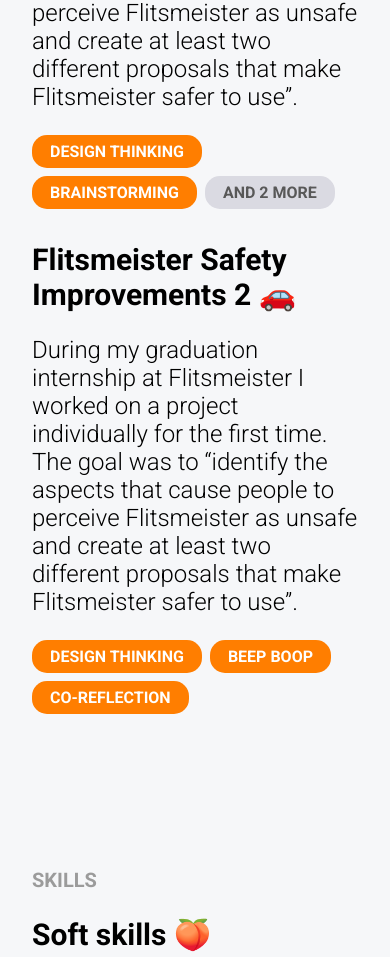
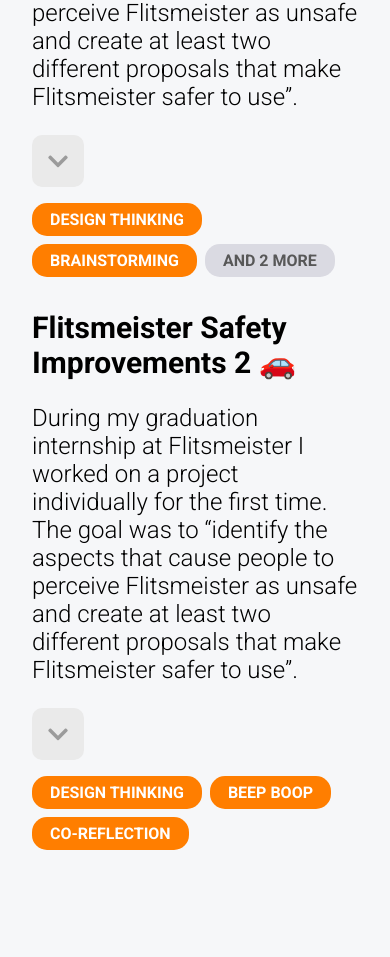
Before and after one commit to lbrndsn/portfolio, a React (Create React App) app: page / in a window 390 px wide. Shown: the part 1253-2210 px from the top of the page. Built offline with nearby package versions, Linux system fonts and the light colour scheme.

Commit message:
open and close buttons

```diff
--- a/src/App.scss
+++ b/src/App.scss
@@ -257,31 +257,29 @@
 
 .project-content-enter {
   opacity: 0;
-  transform: scale(0.9);
+  max-height: 0px;
 }
 .project-content-enter-active {
   opacity: 1;
-  transform: translateX(0);
-  transition: opacity 300ms, transform 300ms;
+  max-height: 1000px;
+  transition: all 300ms;
 }
 .project-content-exit {
   opacity: 1;
+  max-height: 1000px;
 }
 .project-content-exit-active {
   opacity: 0;
-  transform: scale(0.8);
-  transition: opacity 300ms, transform 300ms;
+  max-height: 0;
+  transition: all 300ms;
 }
 
-.project-open-button-container {
-  position: sticky;
-  top: 100px;
-  height: 0;
-  transition: all 0.2s ease-in;
+.project-open-button-mobile {
+  display: none !important;
+}
 
 .project-open-button {
   text-align: center;
-    position: absolute;
   background-color: #EAEAEA;
   color: $text-gray;
   border-radius: 10px;
@@ -289,7 +287,6 @@
   cursor: pointer;
   font-size: 20px;
   user-select: none;
-    left: calc(-32px * 3);
   top: 32px;
   text-transform: uppercase;
   transition: all 0.2s ease-in;
@@ -314,6 +311,17 @@
   color: white;
   background-color: $primary-color;
   transform: scale(1.05);
+}
+
+.project-open-button-container {
+  position: sticky;
+  top: 100px;
+  height: 0;
+  transition: all 0.2s ease-in;
+
+  .project-open-button {
+    position: absolute;
+    left: calc(-32px * 3);
   }
 }
 
@@ -358,4 +366,9 @@
       display: none;
     }
   }
+
+  .project-open-button-mobile {
+    display: inline-flex !important;
+    margin-bottom: $padding-16;
   }
+}
--- a/src/components/Project.js
+++ b/src/components/Project.js
@@ -1,16 +1,19 @@
-import React, {useEffect, useState} from "react";
+import React, {useEffect, useRef, useState} from "react";
 import {observer} from "mobx-react-lite";
 import {CSSTransition} from "react-transition-group";
 
 const Project = observer(({ title, shortDescription, tags, children }) => {
     const [isOpen, setIsOpen] = useState(false);
+    const ref = useRef(null);
 
     let slicePosition = 2;
     if (tags.length === 3) {
         slicePosition = 3;
     }
 
-    const toggle = () => setIsOpen(!isOpen);
+    const toggle = () => {
+        setIsOpen(!isOpen);
+    };
 
     const firstTagItems = tags.slice(0, slicePosition).map(tag => <div className="tag" onClick={toggle}>{tag}</div>);
     const moreTagItems = tags.slice(slicePosition - 1, tags.length - 1).map(tag => <div className="tag tag-more">{tag}</div>);
@@ -25,7 +28,7 @@
 
     return (
         <div className="project-container">
-            <h2>{title}</h2>
+            <h2 ref={ref}>{title}</h2>
 
             <div className="project-open-button-container">
                 <div className="project-open-button" onClick={toggle}>
@@ -41,10 +44,19 @@
 
             <p>{shortDescription}</p>
 
+            <div className="project-open-button project-open-button-mobile" onClick={toggle}>
+                <svg aria-hidden="true" focusable="false" data-prefix="fas" data-icon="chevron-down"
+                     className="svg-inline--fa fa-chevron-down fa-w-14" role="img"
+                     xmlns="http://www.w3.org/2000/svg" viewBox="0 0 448 512"
+                     style={{ transform: `rotate(${isOpen ? '180deg' : '0deg' })` }}>
+                    <path fill="currentColor"
+                          d="M207.029 381.476L12.686 187.132c-9.373-9.373-9.373-24.569 0-33.941l22.667-22.667c9.357-9.357 24.522-9.375 33.901-.04L224 284.505l154.745-154.021c9.379-9.335 24.544-9.317 33.901.04l22.667 22.667c9.373 9.373 9.373 24.569 0 33.941L240.971 381.476c-9.373 9.372-24.569 9.372-33.942 0z"></path>
+                </svg>
+            </div>
+
             <div className="tag-container">
                 {isOpen ? allTags : notOpenTagView}
             </div>
-
 
             <CSSTransition
                 in={isOpen}
--- a/src/stores/RouteStore.js
+++ b/src/stores/RouteStore.js
@@ -7,7 +7,6 @@
     const store = useLocalStore(() => ({
         activeRoute: routes[0].link,
         setActive: (route) => {
-            console.log('set active', route);
             store.activeRoute = route;
             // Fire closure
             const ref = store[route];
```
Lines whose indentation alone changed are shown as unchanged.
